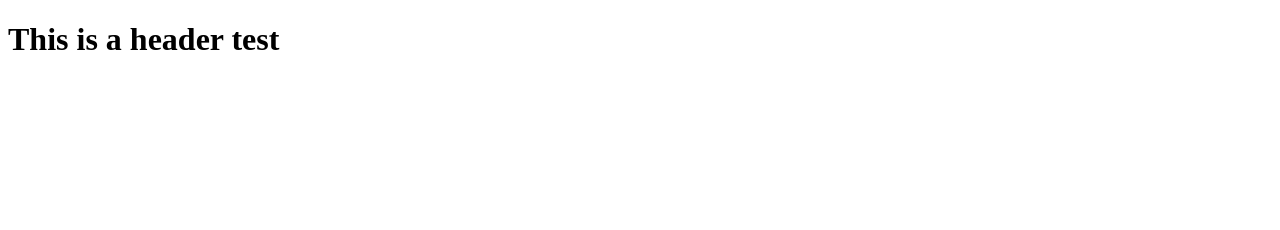
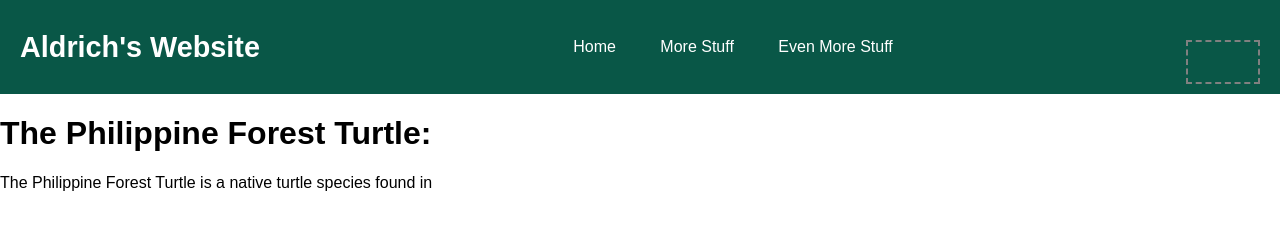
Before and after one commit to JohnAldrich23156/JA23156-A, a plain HTML site: page index.html in a window 1280 px wide. Drawn offline with Linux system fonts and the light colour scheme.

Commit message:
work on this

```diff
--- /dev/null
+++ b/Classwork (MRGS Web)/style.css
@@ -0,0 +1,32 @@
+.logo {
+    font-size: 40px;
+    font-weight: bold;
+}
+
+.navbar-container {
+    margin: 80px;
+    padding: 60px;
+    display: flex;
+    justify-content: space-between;
+    align-items: center;
+    background-color: #234196;
+    color: white;
+}
+
+.nav-links a {
+    color: white;
+    text-decoration: none;
+    margin-left: 25px;
+    padding: 5px 5px;
+    transition: background-color 0.5s ease;
+}
+
+.nav-links a:hover {
+    background-color: #2853b0;
+    border-radius: 4px;
+}
+
+.body {
+    font-family: Arial, sans-serif;
+    margin: 0;
+}
--- a/index.html
+++ b/index.html
@@ -2,9 +2,25 @@
 <html lang="en">
 <head>
     <meta charset="UTF-8">
-    <title>JA23156-A Test</title>
+    <meta name="viewport" content="width=device-width, initial-scale=1.0">
+    <link rel="stylesheet" href="style.css">
+    <title>JA23156-A Test (Philippine Forest Turtle Website)</title>
 </head>
+<header class="navbar-container">
+        <div class="logo">Aldrich's Website</div>
+        <nav class="nav-links">
+            <a href="#">Home</a>
+            <a href="#">More Stuff</a>
+            <a href="#">Even More Stuff</a>
+        </nav>
+        <div class="image-gallery">
+        <img src="" alt="">
+        <img src="" alt="">
+        <img src="" alt="">
+    </div>
+    </header>
 <body>
-    <h1>This is a header test</h1>
+    <h1>The Philippine Forest Turtle:</h1>
+    <p>The Philippine Forest Turtle is a native turtle species found in </p>
 </body>
 </html>
--- /dev/null
+++ b/style.css
@@ -0,0 +1,49 @@
+body {
+    font-family: Arial, sans-serif;
+    margin: 0;
+}
+
+/* Flexbox for the header */
+.navbar-container {
+    display: flex; /* Makes this div a flex container */
+    justify-content: space-between; /* Pushes logo to left, links to right */
+    align-items: center; /* Vertically centers the logo and links */
+    background-color: #095747;
+    color: white;
+    padding: 10px 20px;
+}
+
+.logo {
+    font-size: 1.8em;
+    font-weight: bold;
+}
+
+.nav-links a {
+    color: white;
+    text-decoration: none;
+    margin-left: 20px; /* Space between the links */
+    padding: 5px 10px;
+    transition: background-color 0.3s ease; /* Smooth hover effect */
+}
+
+.nav-links a:hover {
+    background-color: #0a6955;
+    border-radius: 4px;
+}
+
+
+/* Flexbox for the image gallery */
+.image-gallery {
+    display: flex; /* Makes this div a flex container */
+    justify-content: center; /* Centers the images horizontally */
+    gap: 15px; /* Adds space between the images */
+    margin-top: 30px;
+    border: 2px dashed gray;
+    padding: 20px;
+}
+
+.image-gallery img {
+    border-radius: 8px; /* Slightly rounded corners for images */
+}
+
+.h1
```
Also changed, not shown: Classwork (MRGS Web)/about.html (added, +20 -0 lines), Classwork (MRGS Web)/contact.html (added, +20 -0 lines), Classwork (MRGS Web)/index.html (added, +23 -0 lines), Classwork (MRGS Web)/info.html (added, +20 -0 lines).
